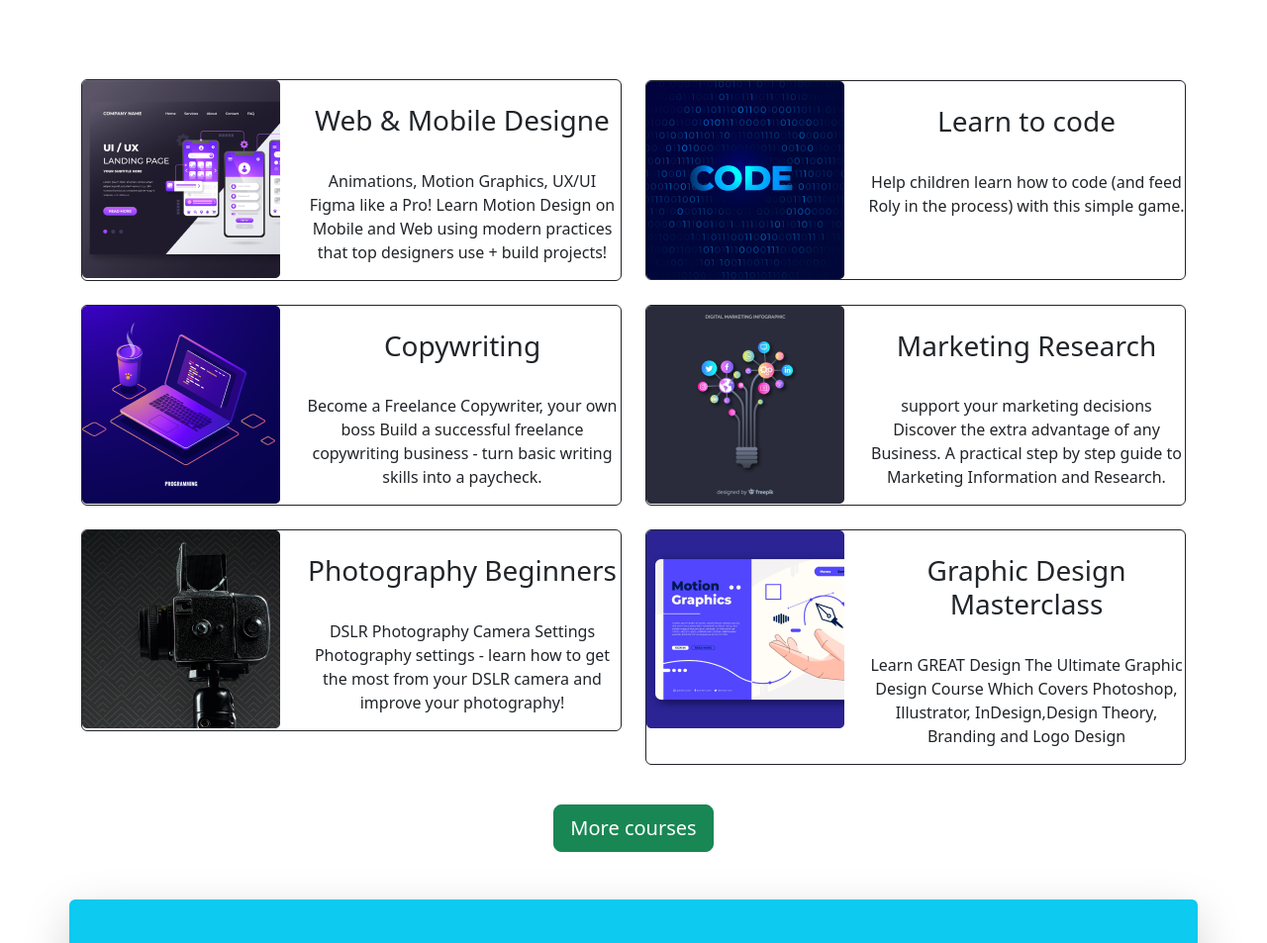
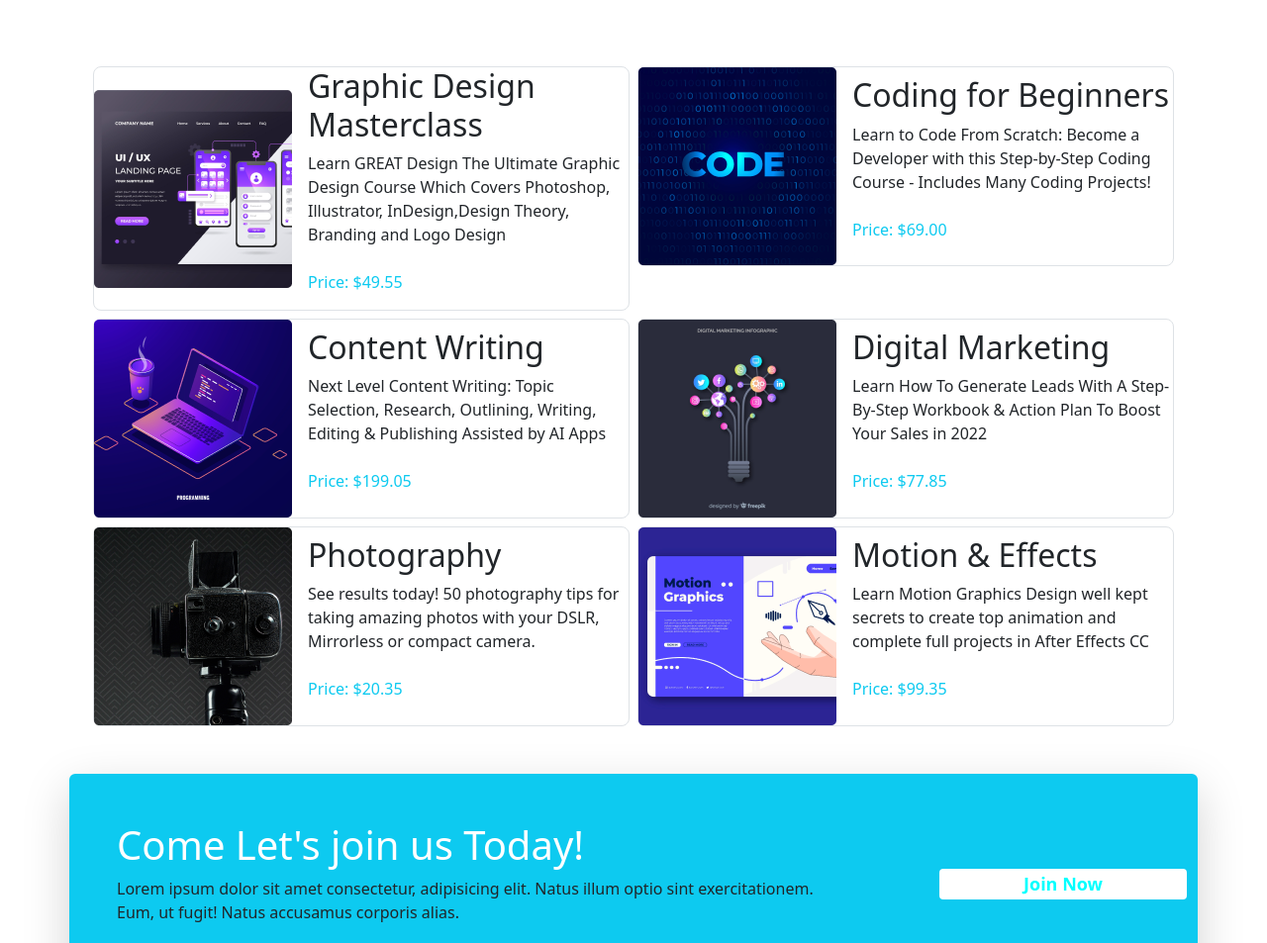
Before and after one commit to Ayanbanerjee93/LearnVerse, a plain HTML site: page index.html in a window 1280 px wide. Shown: the part 1000-1953 px from the top of the page at 99% size. Drawn offline with nearby package versions, Linux system fonts and the light colour scheme.

Commit message:
blog updated & added

```diff
--- a/index.html
+++ b/index.html
@@ -54,11 +54,7 @@
             </div>
         </nav>
         <!-- Navbar ends here -->
-    </header>
-
-    <main>
         <!--================================= Carousel section starts here ======================-->
-
         <section class="container my-5 h-25 ">
             <div id="carouselExampleCaptions" class="carousel slide" data-bs-ride="false">
                 <div class="carousel-indicators">
@@ -71,7 +67,7 @@
                 </div>
                 <div class="carousel-inner">
                     <div class="carousel-item active">
-                        <img src="images/cover/cover-1.png" class="d-block w-100" alt="...">
+                        <img src="images/cover/cover-1.png" class="d-block w-100 " alt="...">
                         <div class="carousel-caption d-none d-md-block">
                             <h2 class="text-dark fs-1">Review important concepts and explore new topics</h2>
                             <p class="text-black-50">Join for free today and browse 30,000+ worksheets, games, lesson
@@ -82,7 +78,7 @@
                         </div>
                     </div>
                     <div class="carousel-item">
-                        <img src="images/cover/cover-2.jpg" class="d-block w-100" alt="...">
+                        <img src="images/cover/cover-2.jpg" class="d-block w-100 " alt="...">
                         <div class="carousel-caption d-none d-md-block">
                             <h2 class="text-dark fs-1">Review important concepts and explore new topics</h2>
                             <p class="text-black-50">Join for free today and browse 30,000+ worksheets, games, lesson
@@ -93,7 +89,7 @@
                         </div>
                     </div>
                     <div class="carousel-item">
-                        <img src="images/cover/cover-3.jpg" class="d-block w-100 " alt="...">
+                        <img src="images/cover/cover-3.jpg" class="d-block w-100  " alt="...">
                         <div class="carousel-caption d-none d-md-block ">
                             <h2 class="text-dark fs-1">Review important concepts and explore new topics</h2>
                             <p class="text-black-50">Join for free today and browse 30,000+ worksheets, games, lesson
@@ -119,6 +115,13 @@
 
         </section><br>
 
+
+    </header>
+    <!-- Header ends here -->
+
+
+
+    <main>
         <!-- ------------------------------Course plans sections------------------------------------------- -->
         <section class="container my-5">
             <div class="container text-center">
@@ -130,116 +133,114 @@
         </section><br>
 
         <!-- =================================All courses blog -->
-        <section class="container text-center my-5  ">
-
-            <div class="row align-items-center">
-                <div class="col col-sm-12 col-md-6 col-lg-6">
-                    <div class="d-flex  border rounded border-dark">
-                        <div>
-                            <img src="images/course/course-1.png">
+        <section class="container ">
+            <div class="container  my-5">
+                <div class="row g-2">
+                    <div class=" col-sm-12 col-md-6 col-lg-6">
+                        <div class="border d-flex align-items-center justify-content-evenly rounded-3 blog">
+                            <div class="">
+                                <img src="images/course/course-1.png" alt="">
                             </div>
-
-                        <div class="ms-4">
-                            <h3 class="pt-4">Web & Mobile Designe</h3><br>
-                            <p>Animations, Motion Graphics, UX/UI
-                                Figma like a Pro! Learn Motion Design on Mobile and Web using modern practices that top
-                                designers use + build projects!</p>
-                        </div>
-
-                    </div>
-                </div><br><br>
-                <div class="col col-sm-12 col-md-6 col-lg-6">
-                    <div class="d-flex  border rounded border-dark">
-                        <div>
-                            <img src="images/course/course-2.png">
-                        </div>
-
-                        <div class="ms-4">
-                            <h3 class="pt-4">Learn to code </h3><br>
-                            <p>Help children learn how to code (and feed Roly in the process) with this simple game.
+                            <div class="ms-3">
+                                <h2>Graphic Design Masterclass</h2>
+                                <p class="fw-lighter">
+                                    Learn GREAT Design
+                                    The Ultimate Graphic Design Course Which Covers Photoshop, Illustrator,
+                                    InDesign,Design
+                                    Theory, Branding and Logo Design
+                                    <br><br>
+                                    <span class="text-info "> <strong>Price: $49.55</strong> </span>
                                 </p>
                             </div>
-
+                        </div>
+                    </div>
+                    <!-- ------ 2 ---- -->
+                    <div class=" col-sm-12 col-md-6 col-lg-6 ">
+                        <div class="border d-flex align-items-center justify-content-evenly rounded-3 blog">
+                            <div class="">
+                                <img src="images/course/course-2.png" alt="">
+                            </div>
+                            <div class="ms-3">
+                                <h2>Coding for Beginners</h2>
+                                <p class="fw-lighter">
+                                    Learn to Code From Scratch: Become a Developer with this Step-by-Step Coding Course
+                                    - Includes Many Coding Projects!
+                                    <br><br>
+                                    <span class="text-info "> <strong>Price: $69.00</strong> </span>
+                                </p>
+                            </div>
                         </div>
                     </div>
 
-            </div><br>
-
-            <!-- 2nd row -->
-
-
-            <div class="row">
-                <div class="col col-sm-12 col-md-6 col-lg-6">
-                    <div class="d-flex  border rounded border-dark">
-                        <div>
-                            <img src="images/course/course-3.png">
+                    <!-- ------ 3 ---- -->
+                    <div class=" col-sm-12 col-md-6 col-lg-6 ">
+                        <div class="border d-flex align-items-center justify-content-evenly rounded-3 blog">
+                            <div class="">
+                                <img src="images/course/course-3.png" alt="">
                             </div>
-
-                        <div class="ms-4">
-                            <h3 class="pt-4">Copywriting </h3><br>
-                            <p> Become a Freelance Copywriter, your own boss
-                                Build a successful freelance copywriting business - turn basic writing skills into a
-                                paycheck.
+                            <div class="ms-3">
+                                <h2>Content Writing</h2>
+                                <p class="fw-lighter">
+                                    Next Level Content Writing: Topic Selection, Research, Outlining, Writing, Editing &
+                                    Publishing Assisted by AI Apps
+                                    <br><br>
+                                    <span class="text-info "> <strong>Price: $199.05</strong> </span>
                                 </p>
-
-                        </div>
-
                             </div>
                         </div>
-                <div class="col col-sm-12 col-md-6 col-lg-6">
-                    <div class="d-flex  border rounded border-dark">
-                        <div>
-                            <img src="images/course/course-4.png">
                     </div>
-
-                        <div class="ms-4">
-                            <h3 class="pt-4">Marketing Research</h3><br>
-                            <p>support your marketing decisions
-                                Discover the extra advantage of any Business. A practical step by step guide to
-                                Marketing Information and Research.</p>
+                    <!-- ------ 4 ---- -->
+                    <div class=" col-sm-12 col-md-6 col-lg-6 ">
+                        <div class="border d-flex align-items-center justify-content-evenly rounded-3 blog">
+                            <div class="">
+                                <img src="images/course/course-4.png" alt="">
                             </div>
-
+                            <div class="ms-3">
+                                <h2>Digital Marketing</h2>
+                                <p class="fw-lighter">
+                                    Learn How To Generate Leads With A Step-By-Step Workbook & Action Plan To Boost Your
+                                    Sales in 2022
+                                    <br><br>
+                                    <span class="text-info "> <strong>Price: $77.85</strong> </span>
+                                </p>
                             </div>
                         </div>
-
-            </div><br>
-            <!-- 3rd row -->
-            <div class="row">
-                <div class="col col-sm-12 col-md-6 col-lg-6">
-                    <div class="d-flex  border rounded border-dark">
-                        <div>
-                            <img src="images/course/course-5.png">
                     </div>
-
-                        <div class="ms-4">
-                            <h3 class="pt-4">Photography Beginners</h3><br>
-                            <p>DSLR Photography Camera Settings
-                                Photography settings - learn how to get the most from your DSLR camera and improve your
-                                photography!</p>
+                    <!-- 5 -->
+                    <div class=" col-sm-12 col-md-6 col-lg-6 ">
+                        <div class="border d-flex align-items-center justify-content-evenly rounded-3 blog">
+                            <div class="">
+                                <img src="images/course/course-5.png" alt="">
                             </div>
-
+                            <div class="ms-3">
+                                <h2>Photography</h2>
+                                <p class="fw-lighter">
+                                    See results today! 50 photography tips for taking amazing photos with your DSLR,
+                                    Mirrorless or compact camera.
+                                    <br><br>
+                                    <span class="text-info "> <strong>Price: $20.35</strong> </span>
+                                </p>
                             </div>
                         </div>
-                <div class="col col-sm-12 col-md-6 col-lg-6">
-                    <div class="d-flex  border rounded border-dark">
-                        <div>
-                            <img src="images/course/course-6.png">
                     </div>
-
-                        <div class="ms-4">
-                            <h3 class="pt-4">Graphic Design Masterclass </h3><br>
-                            <p> Learn GREAT Design
-                                The Ultimate Graphic Design Course Which Covers Photoshop, Illustrator, InDesign,Design
-                                Theory, Branding and Logo Design
+                    <!-- 6 -->
+                    <div class=" col-sm-12 col-md-6 col-lg-6 ">
+                        <div class="border d-flex align-items-center justify-content-evenly rounded-3 blog">
+                            <div class="">
+                                <img src="images/course/course-6.png" alt="">
+                            </div>
+                            <div class="ms-3">
+                                <h2>Motion & Effects</h2>
+                                <p class="fw-lighter ">
+                                    Learn Motion Graphics Design well kept secrets to create top animation and complete
+                                    full projects in After Effects CC
+                                    <br><br>
+                                    <span class="text-info "> <strong>Price: $99.35</strong> </span>
                                 </p>
                             </div>
-
                         </div>
                     </div>
-
-            </div><br>
-            <div class="text-center my-3">
-                <button type="button" class="btn btn-success btn-lg">More courses</button>
+                </div>
             </div>
         </section>
 
@@ -279,7 +280,7 @@
             <div class="row gy-5">
                 <div class="col col-sm-12 col-md-6 col-lg-3">
                     <div class="card" style=" width: 20rem;">
-                        <img src="images/student/student-1.png" class="card-img-top" alt="...">
+                        <img src="images/student/student-1.png" class="card-img-top " alt="...">
                         <div class="card-body">
                             <p class="card-text">Some quick example text to build on the card title and make up the bulk
                                 of the card's content.</p>
@@ -288,7 +289,7 @@
                 </div>
                 <div class="col col-sm-12 col-md-6 col-lg-3">
                     <div class="card" style=" width: 20rem;">
-                        <img src="images/student/student-2.png" class="card-img-top" alt="...">
+                        <img src="images/student/student-2.png" class="card-img-top " alt="...">
                         <div class="card-body">
                             <p class="card-text">Some quick example text to build on the card title and make up the bulk
                                 of the card's content.</p>
@@ -297,7 +298,7 @@
                 </div>
                 <div class="col col-sm-12 col-md-6 col-lg-3">
                     <div class="card" style=" width: 20rem;">
-                        <img src="images/student/student-3.png" class="card-img-top" alt="...">
+                        <img src="images/student/student-3.png" class="card-img-top " alt="...">
                         <div class="card-body">
                             <p class="card-text">Some quick example text to build on the card title and make up the bulk
                                 of the card's content.</p>
@@ -306,7 +307,7 @@
                 </div>
                 <div class="col col-sm-12 col-md-6 col-lg-3">
                     <div class="card" style=" width: 20rem;">
-                        <img src="images/student/student-4.png" class="card-img-top" alt="...">
+                        <img src="images/student/student-4.png" class="card-img-top " alt="...">
                         <div class="card-body">
                             <p class="card-text">Some quick example text to build on the card title and make up the bulk
                                 of the card's content.</p>
@@ -421,6 +422,15 @@
 
         </section>
 
+        <!-- Comapny logo section -->
+
+        <section class="container my-5">
+            <h1>Trusted by over 800+ companies</h1>
+
+
+
+        </section>
+
     </main>
 
 
--- a/style.css
+++ b/style.css
@@ -8,3 +8,8 @@
     font-weight: 600;
     font-size: 18px;
 }
+
+.blog img {
+    height: 200px;
+    width: 200px;
+}
```
Lines whose indentation alone changed are shown as unchanged.
